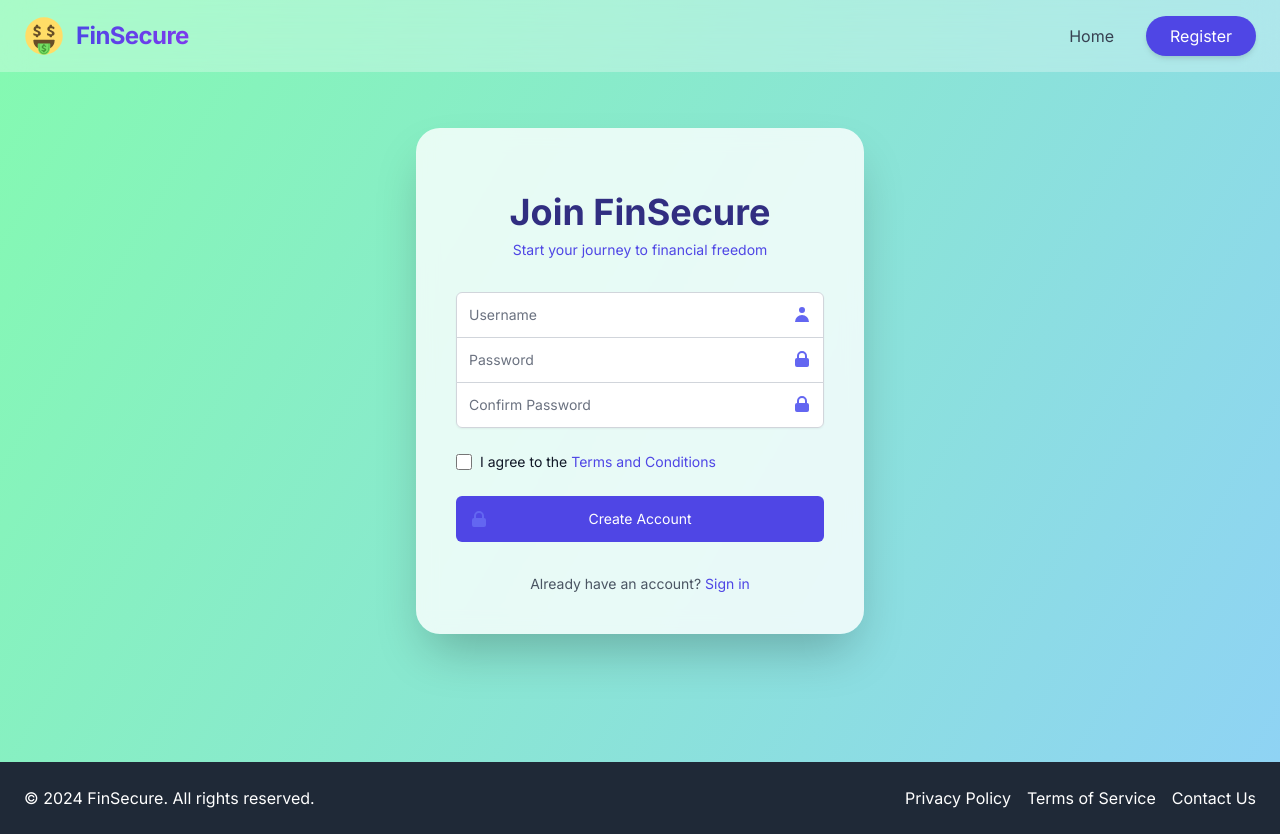
After one commit to Tashneet-30/FinSecure, a Django app: page /register/ in a window 1280 px wide. The commit adds this page. Run offline with Django 5.2, Linux system fonts and the light colour scheme.

Commit message:
register page done, non functional

```diff
--- a/FinSecure/FinSecure/urls.py
+++ b/FinSecure/FinSecure/urls.py
@@ -20,6 +20,7 @@ from accounts.views import *
 
 urlpatterns = [
     path('admin/', admin.site.urls),
+    path('logout/', logout_view, name='logout'),
     path('', landing, name='landing'),
-    path('logout/', logout_view, name='logout'),
+    path('register/', register, name='register'),
 ]
--- a/FinSecure/accounts/forms.py
+++ b/FinSecure/accounts/forms.py
@@ -17,3 +17,29 @@ class LoginForm(forms.Form):
             'placeholder': 'Password'
         })
     )
+
+
+class RegisterForm(UserCreationForm):
+    username = forms.CharField(
+        max_length=100,
+        widget=forms.TextInput(attrs={
+            'class': 'w-full p-2 mt-2 border-2 border-gray-400 rounded-md text-black',
+            'placeholder': 'Username'
+        })
+    )
+    password1 = forms.CharField(
+        widget=forms.PasswordInput(attrs={
+            'class': 'w-full p-2 mt-2 border-2 border-gray-400 rounded-md text-black',
+            'placeholder': 'Password'
+        })
+    )
+    password2 = forms.CharField(
+        widget=forms.PasswordInput(attrs={
+            'class': 'w-full p-2 mt-2 border-2 border-gray-400 rounded-md text-black',
+            'placeholder': 'Confirm Password'
+        })
+    )
+
+    class Meta:
+        model = User
+        fields = ['username', 'password1', 'password2']
--- /dev/null
+++ b/FinSecure/accounts/templates/register.html
@@ -0,0 +1,260 @@
+<!DOCTYPE html>
+<html lang="en">
+
+<head>
+    <meta charset="UTF-8">
+    <meta name="viewport" content="width=device-width, initial-scale=1.0">
+    <title>Register - FinSecure</title>
+    <link href="https://cdn.jsdelivr.net/npm/tailwindcss@2.2.19/dist/tailwind.min.css" rel="stylesheet">
+    <link href="https://fonts.googleapis.com/css2?family=Inter:wght@300;400;600;700&display=swap" rel="stylesheet">
+    <script src="https://cdn.jsdelivr.net/npm/alpinejs@3.x.x/dist/cdn.min.js" defer></script>
+    <style>
+        body {
+            font-family: 'Inter', sans-serif;
+        }
+
+        .gradient-bg {
+            background: linear-gradient(120deg, #84fab0 0%, #8fd3f4 100%);
+        }
+
+        .custom-shape-divider-bottom-1629647792 {
+            position: absolute;
+            bottom: 0;
+            left: 0;
+            width: 100%;
+            overflow: hidden;
+            line-height: 0;
+        }
+
+        .custom-shape-divider-bottom-1629647792 svg {
+            position: relative;
+            display: block;
+            width: calc(100% + 1.3px);
+            height: 150px;
+        }
+
+        .custom-shape-divider-bottom-1629647792 .shape-fill {
+            fill: #FFFFFF;
+        }
+
+        .form-container {
+            backdrop-filter: blur(10px);
+            background-color: rgba(255, 255, 255, 0.8);
+        }
+
+        ::-webkit-scrollbar {
+            width: 8px;
+        }
+
+        ::-webkit-scrollbar-track {
+            background: #f1f1f1;
+        }
+
+        ::-webkit-scrollbar-thumb {
+            background-color: #888;
+            border-radius: 4px;
+        }
+    </style>
+</head>
+
+<body class="bg-gradient-to-br from-indigo-600 to-purple-700 min-h-screen flex flex-col">
+    <!-- Header remains the same -->
+    <header
+        class="bg-white backdrop-filter backdrop-blur-lg bg-opacity-30 fixed w-full z-50 transition duration-300 ease-in-out"
+        x-data="{ isOpen: false, atTop: true }" @scroll.window="atTop = (window.pageYOffset > 20) ? false : true"
+        :class="{ 'shadow-md': !atTop }">
+        <div class="container mx-auto px-6 py-4">
+            <div class="flex justify-between items-center">
+                <a href="" class="flex items-center space-x-3" @click="location.reload()">
+                    <svg class="w-10 h-10 text-indigo-600" viewBox="0 0 64 64" xmlns="http://www.w3.org/2000/svg"
+                        xmlns:xlink="http://www.w3.org/1999/xlink" aria-hidden="true" role="img"
+                        class="iconify iconify--emojione" preserveAspectRatio="xMidYMid meet" fill="#000000">
+                        <g id="SVGRepo_bgCarrier" stroke-width="0"></g>
+                        <g id="SVGRepo_tracerCarrier" stroke-linecap="round" stroke-linejoin="round"></g>
+                        <g id="SVGRepo_iconCarrier">
+                            <circle cx="32" cy="32" r="30" fill="#ffdd67"> </circle>
+                            <g fill="#664e27">
+                                <path
+                                    d="M19 20.8c0-2.4 5.3-1.3 7 .4c1-1.7.5-3.2.5-3.2s-1.5-1.1-3.8-1.5v-2.2c-1.8-.6-3.8 0-3.8 0v2.1s-3.6.7-3.6 4.4c0 4.9 7.4 3.9 7.4 7c0 2.3-5 1.3-7.4-.5c-.8 1.8 0 3.4 0 3.4c1.8.8 3.6 1 3.6 1v2s2 .6 3.8 0v-2.1s4.2-.2 4.2-3.8c.1-4.7-7.9-4.3-7.9-7">
+                                </path>
+                                <path
+                                    d="M41 20.8c0-2.4 5.3-1.3 7 .4c1-1.7.5-3.2.5-3.2s-1.5-1.1-3.8-1.5v-2.2c-1.8-.6-3.8 0-3.8 0v2.1s-3.6.7-3.6 4.4c0 4.9 7.4 3.9 7.4 7c0 2.3-5 1.3-7.4-.5c-.8 1.8 0 3.4 0 3.4c1.8.8 3.6 1 3.6 1v2s2 .6 3.8 0v-2.1s4.2-.2 4.2-3.8c.1-4.7-7.9-4.3-7.9-7">
+                                </path>
+                                <path d="M47.9 38H16.1c-.7 0-1.1.5-1.1 1c0 7.3 6 15 17 15s17-7.7 17-15c0-.5-.4-1-1.1-1">
+                                </path>
+                            </g>
+                            <path
+                                d="M41.2 44H22.8c-.7 0-.8.3-.8.8v4C22 57.6 26.5 62 32 62s10-4.4 10-13.2v-4c0-.5-.1-.8-.8-.8"
+                                fill="#74e063"> </path>
+                            <g fill="#449636">
+                                <path
+                                    d="M30.7 49.5c0-1.6 3.3-.8 4.4.3c.7-1.1.3-2.1.3-2.1s-1-.7-2.4-1v-1.5c-1.1-.4-2.4 0-2.4 0v1.4s-2.3.4-2.3 2.9c0 3.2 4.7 2.5 4.7 4.6c0 1.5-3.1.9-4.7-.3c-.5 1.2 0 2.2 0 2.2c1.1.5 2.3.7 2.3.7V58s1.2.4 2.4 0v-1.4s2.6-.2 2.6-2.5c.2-3.1-4.9-2.8-4.9-4.6">
+                                </path>
+                                <path
+                                    d="M39.6 44v3.5c0 8.3-3 12-7.6 12s-7.6-3.6-7.6-12V44h-.8v3.5c0 8.9 3.3 12.9 8.4 12.9c5.1 0 8.4-4 8.4-12.9V44h-.8">
+                                </path>
+                            </g>
+                        </g>
+                    </svg>
+                    <span
+                        class="text-2xl font-extrabold bg-clip-text text-transparent bg-gradient-to-r from-indigo-600 to-purple-600 tracking-tight">
+                        FinSecure
+                    </span>
+                </a>
+                <nav class="hidden md:flex items-center space-x-8">
+                    <a href="{% url 'landing' %}"
+                        class="text-gray-700 hover:text-indigo-600 transition duration-300">Home</a>
+                    <div class="flex items-center space-x-4">
+                        <!-- Login button with dropdown -->
+                        <a href="{% url 'register' %}"
+                            class="bg-indigo-600 text-white px-6 py-2 rounded-full hover:bg-indigo-700 transition duration-300 shadow-md hover:shadow-lg">
+                            Register
+                        </a>
+                    </div>
+                </nav>
+                <!-- Hamburger Menu for Mobile -->
+                <button @click="isOpen = !isOpen" class="md:hidden focus:outline-none">
+                    <svg class="h-6 w-6 fill-current text-gray-700" viewBox="0 0 24 24"
+                        xmlns="http://www.w3.org/2000/svg">
+                        <path x-show="!isOpen" fill-rule="evenodd" clip-rule="evenodd"
+                            d="M4 6h16v2H4V6zm0 5h16v2H4v-2zm0 5h16v2H4v-2z"></path>
+                        <path x-show="isOpen" fill-rule="evenodd" clip-rule="evenodd"
+                            d="M4 6h16v2H4V6zm0 5h16v2H4v-2zm0 5h16v2H4v-2z"></path>
+                    </svg>
+                </button>
+            </div>
+            <!-- Mobile Menu -->
+            <div x-show="isOpen" x-transition:enter="transition ease-out duration-300"
+                x-transition:enter-start="opacity-0 scale-95" x-transition:enter-end="opacity-100 scale-100"
+                x-transition:leave="transition ease-in duration-300" x-transition:leave-start="opacity-100 scale-100"
+                x-transition:leave-end="opacity-0 scale-95" class="md:hidden mt-4">
+                <a href="{% url 'landing' %}"
+                    class="block py-2 text-gray-700 hover:text-indigo-600 transition duration-300">Home</a>
+                <div class="mt-4 flex flex-col space-y-2">
+                    <a href="#"
+                        class="inline-block text-center bg-indigo-600 text-white px-6 py-2 rounded-full hover:bg-indigo-700 transition duration-300 shadow-md hover:shadow-lg">
+                        Register
+                    </a>
+                </div>
+            </div>
+        </div>
+    </header>
+
+    <div class="gradient-bg">
+        <main class="flex-grow flex items-center justify-center m-20 py-12 px-4 sm:px-6 lg:px-8 relative">
+            <div class="max-w-md w-full space-y-8 form-container p-10 rounded-3xl shadow-2xl">
+                <div>
+                    <h2 class="mt-6 text-center text-4xl font-extrabold text-indigo-900">
+                        Join FinSecure
+                    </h2>
+                    <p class="mt-2 text-center text-sm text-indigo-600">
+                        Start your journey to financial freedom
+                    </p>
+                </div>
+                <form class="mt-8 space-y-6" action="#" method="POST" x-data="{ password: '', confirmPassword: '' }">
+                    {% csrf_token %}
+                    <div class="rounded-md shadow-sm -space-y-px">
+                        <div class="relative">
+                            <label for="username" class="sr-only">Username</label>
+                            <input id="username" name="username" type="text" required
+                                class="appearance-none rounded-t-md relative block w-full px-3 py-3 border border-gray-300 placeholder-gray-500 text-gray-900 focus:outline-none focus:ring-indigo-500 focus:border-indigo-500 focus:z-10 sm:text-sm"
+                                placeholder="Username">
+                            <span class="absolute right-3 top-3 text-indigo-500">
+                                <svg xmlns="http://www.w3.org/2000/svg" class="h-5 w-5" viewBox="0 0 20 20"
+                                    fill="currentColor">
+                                    <path fill-rule="evenodd" d="M10 9a3 3 0 100-6 3 3 0 000 6zm-7 9a7 7 0 1114 0H3z"
+                                        clip-rule="evenodd" />
+                                </svg>
+                            </span>
+                        </div>
+                        <div class="relative">
+                            <label for="password" class="sr-only">Password</label>
+                            <input id="password" name="password" type="password" required x-model="password"
+                                class="appearance-none relative block w-full px-3 py-3 border border-gray-300 placeholder-gray-500 text-gray-900 focus:outline-none focus:ring-indigo-500 focus:border-indigo-500 focus:z-10 sm:text-sm"
+                                placeholder="Password">
+                            <span class="absolute right-3 top-3 text-indigo-500">
+                                <svg xmlns="http://www.w3.org/2000/svg" class="h-5 w-5" viewBox="0 0 20 20"
+                                    fill="currentColor">
+                                    <path fill-rule="evenodd"
+                                        d="M5 9V7a5 5 0 0110 0v2a2 2 0 012 2v5a2 2 0 01-2 2H5a2 2 0 01-2-2v-5a2 2 0 012-2zm8-2v2H7V7a3 3 0 016 0z"
+                                        clip-rule="evenodd" />
+                                </svg>
+                            </span>
+                        </div>
+                        <div class="relative">
+                            <label for="confirm-password" class="sr-only">Confirm Password</label>
+                            <input id="confirm-password" name="confirm-password" type="password" required
+                                x-model="confirmPassword"
+                                class="appearance-none rounded-b-md relative block w-full px-3 py-3 border border-gray-300 placeholder-gray-500 text-gray-900 focus:outline-none focus:ring-indigo-500 focus:border-indigo-500 focus:z-10 sm:text-sm"
+                                placeholder="Confirm Password">
+                            <span class="absolute right-3 top-3 text-indigo-500">
+                                <svg xmlns="http://www.w3.org/2000/svg" class="h-5 w-5" viewBox="0 0 20 20"
+                                    fill="currentColor">
+                                    <path fill-rule="evenodd"
+                                        d="M5 9V7a5 5 0 0110 0v2a2 2 0 012 2v5a2 2 0 01-2 2H5a2 2 0 01-2-2v-5a2 2 0 012-2zm8-2v2H7V7a3 3 0 016 0z"
+                                        clip-rule="evenodd" />
+                                </svg>
+                            </span>
+                        </div>
+                    </div>
+
+                    <div class="flex items-center justify-between">
+                        <div class="flex items-center">
+                            <input id="terms" name="terms" type="checkbox"
+                                class="h-4 w-4 text-indigo-600 focus:ring-indigo-500 border-gray-300 rounded">
+                            <label for="terms" class="ml-2 block text-sm text-gray-900">
+                                I agree to the <a href="#"
+                                    class="font-medium text-indigo-600 hover:text-indigo-500">Terms
+                                    and Conditions</a>
+                            </label>
+                        </div>
+                    </div>
+
+                    <div>
+                        <button type="submit"
+                            class="group relative w-full flex justify-center py-3 px-4 border border-transparent text-sm font-medium rounded-md text-white bg-indigo-600 hover:bg-indigo-700 focus:outline-none focus:ring-2 focus:ring-offset-2 focus:ring-indigo-500 transition duration-300 ease-in-out transform hover:-translate-y-1 hover:scale-105"
+                            x-bind:disabled="password !== confirmPassword">
+                            <span class="absolute left-0 inset-y-0 flex items-center pl-3">
+                                <svg class="h-5 w-5 text-indigo-500 group-hover:text-indigo-400"
+                                    xmlns="http://www.w3.org/2000/svg" viewBox="0 0 20 20" fill="currentColor"
+                                    aria-hidden="true">
+                                    <path fill-rule="evenodd"
+                                        d="M5 9V7a5 5 0 0110 0v2a2 2 0 012 2v5a2 2 0 01-2 2H5a2 2 0 01-2-2v-5a2 2 0 012-2zm8-2v2H7V7a3 3 0 016 0z"
+                                        clip-rule="evenodd" />
+                                </svg>
+                            </span>
+                            Create Account
+                        </button>
+                    </div>
+                </form>
+                <div class="text-center mt-4">
+                    <p class="text-sm text-gray-600">
+                        Already have an account?
+                        <a href="{% url 'landing' %}?openLogin=true"
+                            class="font-medium text-indigo-600 hover:text-indigo-500 transition duration-300">
+                            Sign in
+                        </a>
+                    </p>
+                </div>
+            </div>
+        </main>
+    </div>
+
+    <!-- Footer remains the same -->
+    <footer class="bg-gray-800 text-white py-6">
+        <div class="container mx-auto px-6">
+            <div class="flex flex-col md:flex-row justify-between items-center">
+                <div class="mb-4 md:mb-0">
+                    <p>&copy; 2024 FinSecure. All rights reserved.</p>
+                </div>
+                <div class="flex space-x-4">
+                    <a href="#" class="hover:text-indigo-400 transition duration-300">Privacy Policy</a>
+                    <a href="#" class="hover:text-indigo-400 transition duration-300">Terms of Service</a>
+                    <a href="#" class="hover:text-indigo-400 transition duration-300">Contact Us</a>
+                </div>
+            </div>
+        </div>
+    </footer>
+</body>
+
+</html>
--- a/FinSecure/accounts/views.py
+++ b/FinSecure/accounts/views.py
@@ -1,8 +1,9 @@
 from django.shortcuts import render, redirect
 from django.contrib.auth import login, authenticate
 from django.contrib import messages
-from .forms import LoginForm
+from .forms import *
 from django.contrib.auth import logout
+from django.contrib.auth.models import User
 
 # Create your views here.
 
@@ -25,3 +26,17 @@ def landing(request):
     else:
         form = LoginForm()
         return render(request, 'landing.html', {'form': form})
+
+def register(request):
+    if request.method == 'POST':
+        form = RegisterForm(data=request.POST)
+        if form.is_valid():
+            user = User.objects.create_user(username=form.cleaned_data['username'], password=form.cleaned_data['password'])
+            user.save()
+            login(request, user)
+            return redirect('dashboard')
+        else:
+            messages.error(request, 'Invalid username or password')
+    else:
+        form = RegisterForm()
+        return render(request, 'register.html', {'form': form})
```
Also changed, not shown: FinSecure/accounts/templates/landing.html (+21 -8 lines).
